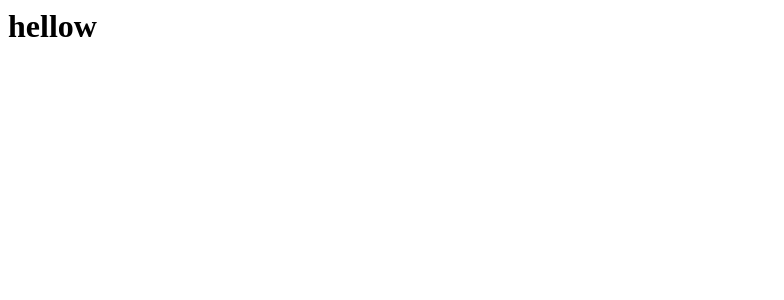
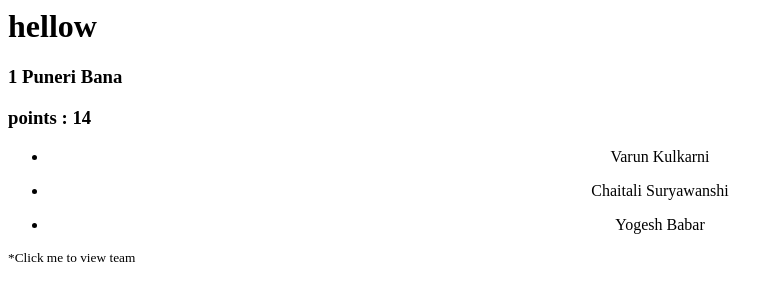
Before and after one commit to Amarchikane/WorldcupMania, a plain HTML site: page index.html in a window 1280 px wide. Shown: the whole page, without its empty margins (0-784 px from the left). Drawn offline with Linux system fonts and the light colour scheme.

Commit message:
Update index.html

```diff
--- a/index.html
+++ b/index.html
@@ -1,2 +1,2 @@
-<html><body><h1>hellow</h1>
+<html><body><h1>hellow</h1><div _ngcontent-byv-c5="" class="flip-card-back flex-column d-flex justify-content-around"><div _ngcontent-byv-c5=""><h3 _ngcontent-byv-c5="">1 Puneri Bana</h3><h3 _ngcontent-byv-c5=""> points : 14</h3></div><div _ngcontent-byv-c5="" class="text-center"><ul _ngcontent-byv-c5="" class="list-group"><li _ngcontent-byv-c5="" class="list-group-item mx-1" style="text-align: center!important;">Varun Kulkarni</li></ul><ul _ngcontent-byv-c5="" class="list-group"><li _ngcontent-byv-c5="" class="list-group-item mx-1" style="text-align: center!important;">  Chaitali Suryawanshi</li></ul><ul _ngcontent-byv-c5="" class="list-group"><li _ngcontent-byv-c5="" class="list-group-item mx-1" style="text-align: center!important;"> Yogesh Babar</li></ul><!----></div><small _ngcontent-byv-c5="">*Click me to view team</small></div>
   </body></html>
```
